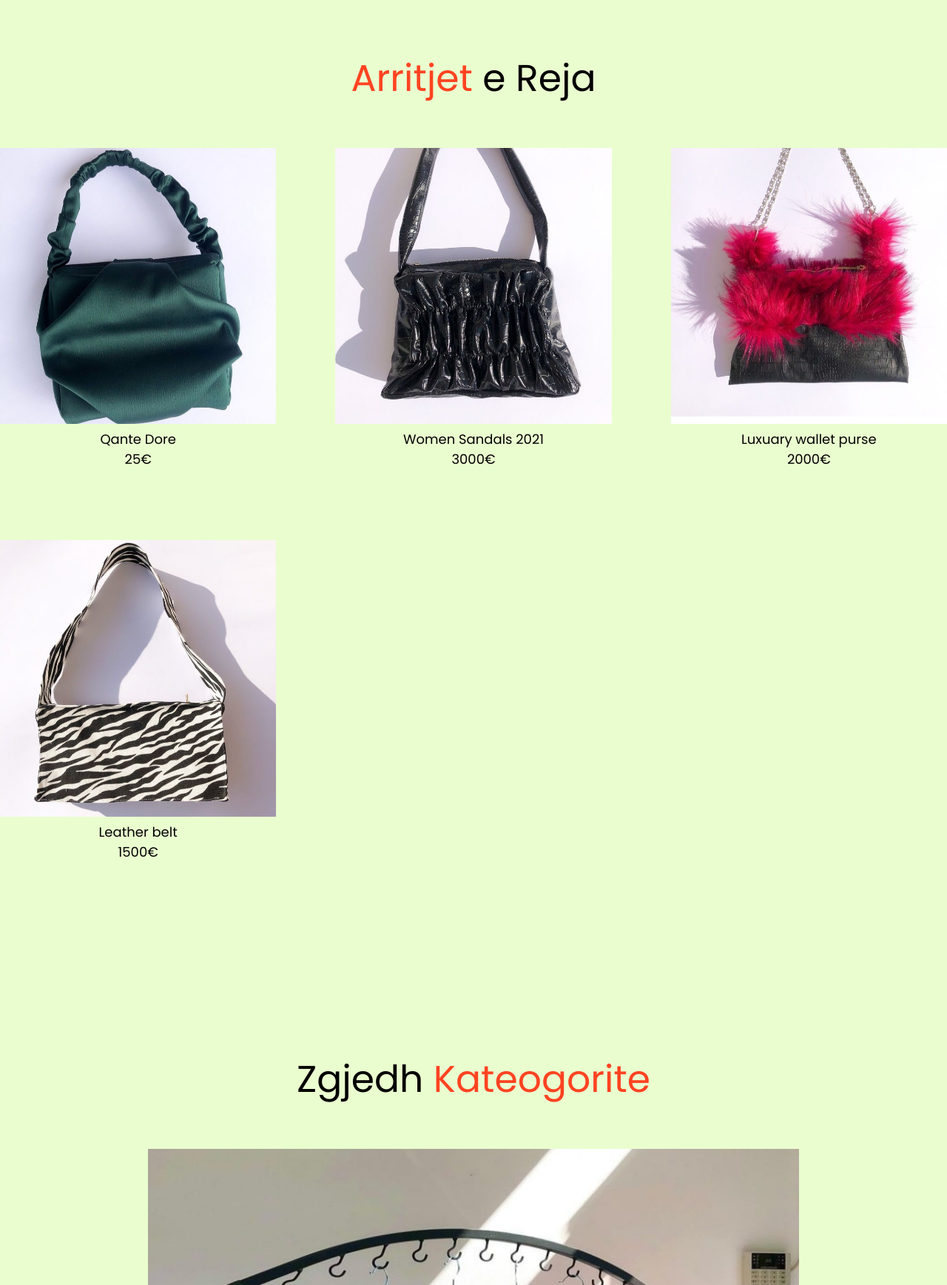
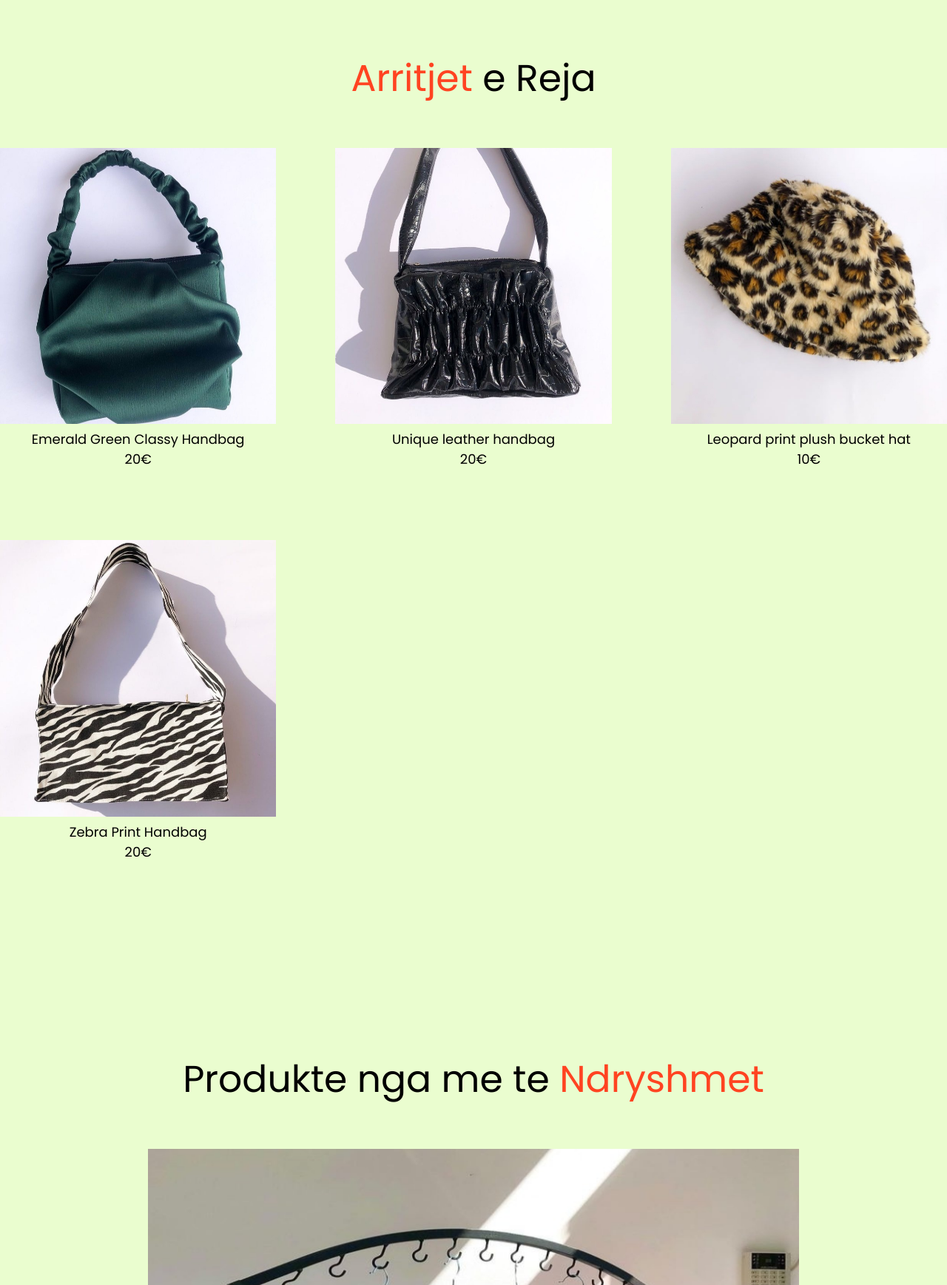
Before and after one commit to gentjusufi01/WebProjekti, a PHP site: page / in a window 1280 px wide. Shown: the part 1197-2934 px from the top of the page at 74% size. Run offline with PHP 8.4, Linux system fonts and the light colour scheme.

Commit message:
homepage edits

```diff
--- a/index.html
+++ b/index.html
@@ -29,7 +29,7 @@
             e Fundvitit
           </h2>
           <h3>Prej 01 Dhjetori deri 31 Janar</h3>
-          <h3><a href="#" class="btn">Blej Tani</a></h3>
+          <h3><a href="Product.html" class="btn">Blej Tani</a></h3>
         </div>
   </header>
 
@@ -66,34 +66,34 @@
         <div class="img-cover">
           <img src="./foto/qantgjelbert.jpg" alt="" />
         </div>
-        <p>Qante Dore</p>
-        <div class="price"> 25€</div>
+        <p>Emerald Green Classy Handbag</p>
+        <div class="price"> 20€</div>
       </div>
 
       <div class="ac">
         <div class="img-cover">
           <img src="./foto/qant2.jpg" alt="" />
         </div>
-        <p>Women Sandals 2021</p>
+        <p>Unique leather handbag</p>
 
-        <div class="price">3000€</div>
+        <div class="price">20€</div>
       </div>
 
       <div class="ac">
         <div class="img-cover">
-          <img src="./foto/qant3.jpg" alt="" />
+          <img src="./foto/Kapele1.jpg" alt="" />
         </div>
-        <p>Luxuary wallet purse </p>
+        <p>Leopard print plush bucket hat  </p>
 
-        <div class="price">2000€</div>
+        <div class="price">10€</div>
       </div>
       <div class="ac">
         <div class="img-cover">
           <img src="./foto/qant4.jpg" alt="" />
         </div>
-        <p>Leather belt</p>
+        <p>Zebra Print Handbag</p>
 
-        <div class="price">1500€</div>
+        <div class="price">20€</div>
       </div>
     </div>
   </section>
@@ -101,7 +101,7 @@
 
   <section class="section">
     <div class="h">
-      <h1>Zgjedh <span>Kateogorite</span></h1>
+      <h1>Produkte nga me te <span>Ndryshmet</span></h1>
     </div>
         <img name="mySlide" id="slideshow" />
         <script src="javascript.js"></script>
@@ -115,69 +115,69 @@
     <div class="ac-center box">
       <div class="ac">
         <div class="img-cover">
-          <img src="hand3.jpg" alt="" />
+          <img src="./foto/Korset1.jpg" alt="" />
         </div>
-        <p>Luxuary Leather hand bag-black</p>
+        <p>Olive Green Strapless Korset</p>
 
-        <div class="price">8500€</div>
+        <div class="price"> <s>60€</s> 40€</div>
       </div>
 
       <div class="ac">
         <div class="img-cover">
-          <img src="slip3.jpg" alt="" />
+          <img src="./foto/Kapele3.jpg" alt="" />
         </div>
-        <p>Covered leather sandal</p>
+        <p>White Fluffy Buckehat</p>
 
-        <div class="price">5000€</div>
+        <div class="price">10€</div>
       </div>
 
       <div class="ac">
         <div class="img-cover">
-          <img src="wallet2.jpg" alt="" />
+          <img src="./foto/PKorset.jpg" alt="" />
         </div>
-        <p>Cute Wallet</p>
+        <p>Plain Pink Corset</p>
 
-        <div class="price">1200€</div>
+        <div class="price">30€</div>
       </div>
       <div class="ac">
         <div class="img-cover">
-          <img src="hand4.jpg" alt="" />
+          <img src="./foto/RKorset.jpg" alt="" />
         </div>
-        <p>Ladies wallet-purple</p>
+        <p>Red Mesh Korset</p>
 
-        <div class="price">2000€</div>
+        <div class="price">35€</div>
       </div>
       <div class="ac">
         <div class="img-cover">
-          <img src="slip4.jpg" alt="" />
+          <img src="./foto/qant9.jpg" alt="" />
         </div>
-        <p>Black Sandals</p>
+        <p>Cow Print fluffy Handbag</p>
 
-        <div class="price">LKR 3200</div>
+        <div class="price">15€</div>
       </div>
       <div class="ac">
         <div class="img-cover">
-          <img src="wallet3.jpg" alt="" />
+          <img src="./foto/PKorset5.jpg" alt="" />
         </div>
-        <p>Wallet-Ladies-2021</p>
+        <p>Violet-ish Korset</p>
 
-        <div class="price">1600€</div>
+        <div class="price">35€</div>
       </div>
       <div class="ac">
         <div class="img-cover">
-          <img src="hand1.png" alt="" />
+          <img src="./foto/Korset4.jpg" alt="" />
         </div>
-        <p>Handbag-Ladies-Pink</p>
+        <p>Complicated Green Korset</p>
 
-        <div class="price">5600€</div>
+        <div class="price">50€</div>
       </div>
       <div class="ac">
         <div class="img-cover">
-          <img src="wallet4.jpg" alt="" />
+          <img src="./foto/qant16,jpg.jpeg" alt="" />
         </div>
-        <p>Mini Leather Wallet</p>
+        <p>Pearl Handbag</p>
 
-        <div class="price">1500€</div>
+        <div class="price">75€</div>
       </div>
     </div>
   </section>
--- a/style.css
+++ b/style.css
@@ -164,7 +164,9 @@ img {
   margin-top: 75px;
 }
 
-
+s{
+  color: red;
+}
 
 
 /* Section */
```
